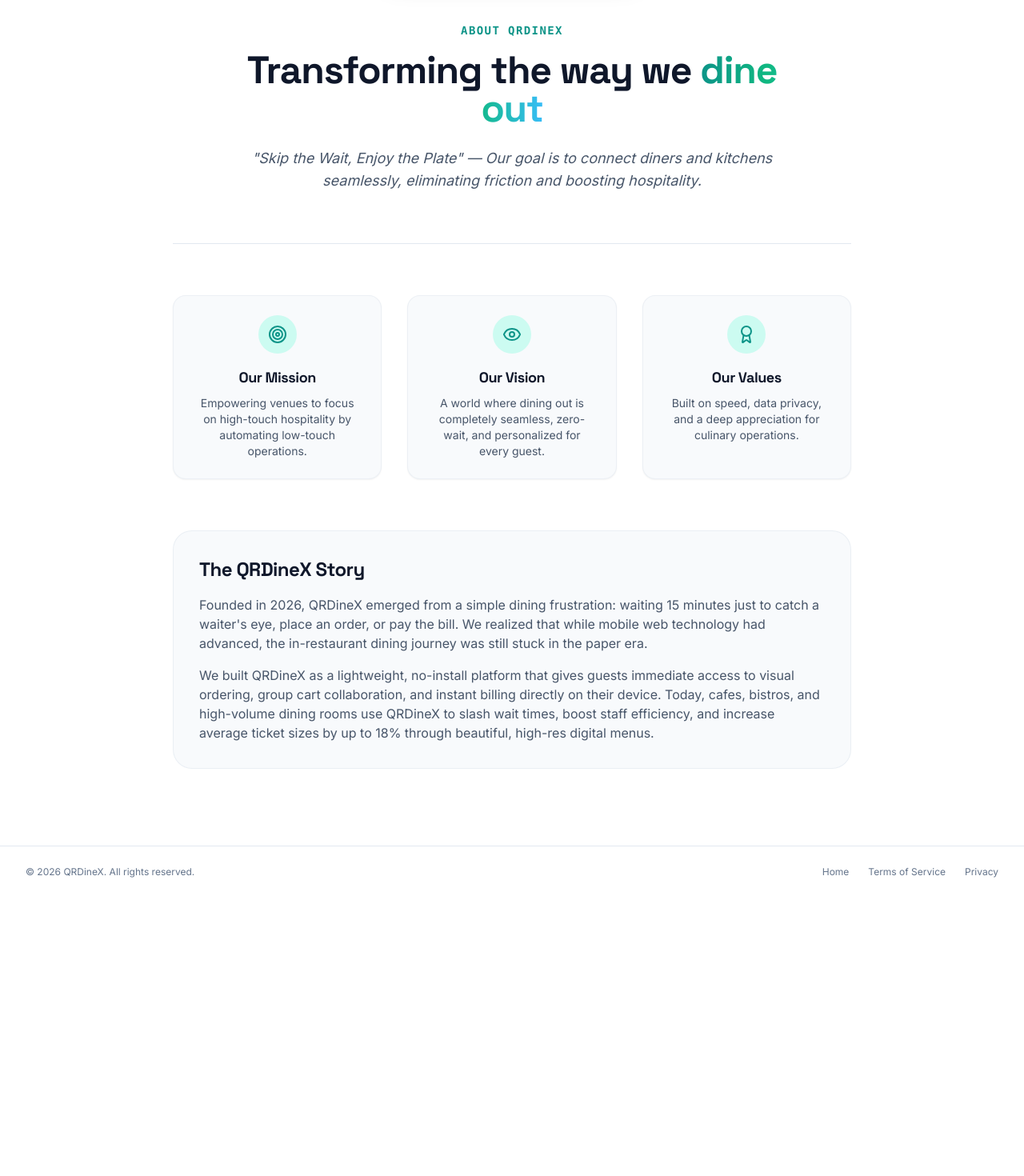
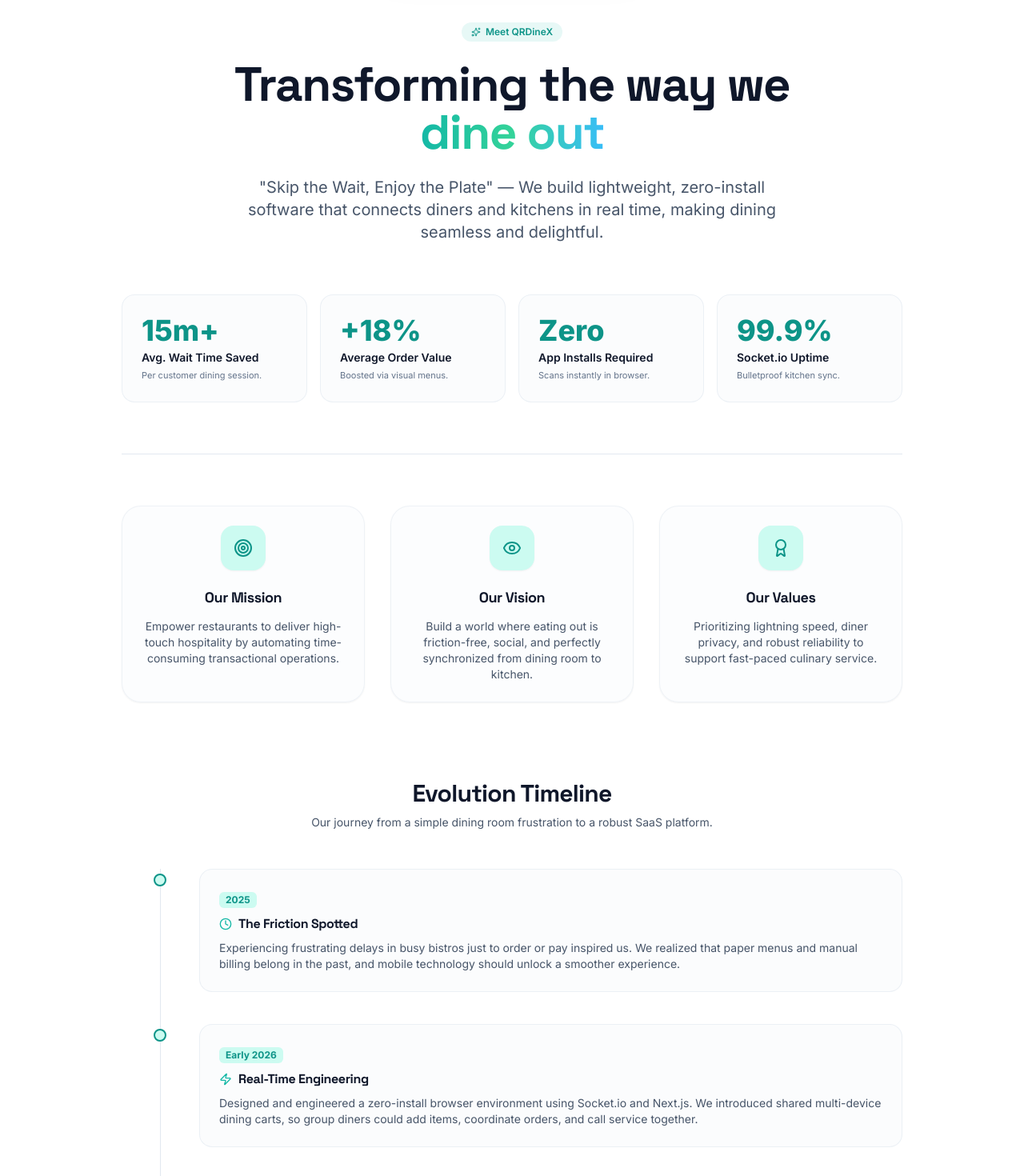
Before and after one commit to ashiffxd/QRDINEX, a Next.js app: page /about in a window 1280 px wide. Shown: the part 100-1570 px from the top of the page at 80% size. Before the commit the page ends 1222 px from the top, so only its background shows below. Built offline with nearby package versions, Linux system fonts and the light colour scheme.

Commit message:
updated about page

```diff
--- a/app/about/page.tsx
+++ b/app/about/page.tsx
@@ -4,11 +4,11 @@
 import { useTheme } from 'next-themes'
 import {
   ArrowLeft, Utensils, Heart, ShieldCheck, Zap, Clock, Users,
-  Sun, Moon, Award, Target, Eye
+  Sun, Moon, Award, Target, Eye, BarChart3, Globe, Sparkles
 } from 'lucide-react'
 import Link from 'next/link'
 
-// --- Theme Toggle (copied from main page) --------------------------------
+// --- Theme Toggle --------------------------------
 function ThemeToggle() {
   const { theme, setTheme } = useTheme()
   const [mounted, setMounted] = useState(false)
@@ -40,26 +40,34 @@
   useEffect(() => setMounted(true), [])
 
   return (
-    <div className="flex min-h-screen flex-col bg-white dark:bg-slate-950 text-slate-900 dark:text-slate-100 transition-colors duration-300">
+    <div className="relative overflow-hidden min-h-screen flex flex-col bg-white dark:bg-slate-950 text-slate-900 dark:text-slate-100 transition-colors duration-300">
       <style>{`
-        @import url('https://fonts.googleapis.com/css2?family=Space+Grotesk:wght@600;700&family=Inter:wght@400;500;600&family=Outfit:wght@400;500;600;700&display=swap');
+        @import url('https://fonts.googleapis.com/css2?family=Space+Grotesk:wght@600;700&family=Inter:wght@400;500;600;700&family=Outfit:wght@400;500;600;700&display=swap');
         body { font-family: 'Inter', sans-serif; }
         .font-display { font-family: 'Space Grotesk', sans-serif; }
         .font-nav { font-family: 'Outfit', sans-serif; letter-spacing: 0.02em; }
         @keyframes fadeUp {
-          from { opacity: 0; transform: translateY(16px); }
+          from { opacity: 0; transform: translateY(24px); }
           to   { opacity: 1; transform: translateY(0); }
         }
         .animate-fade-up { opacity: 0; animation: fadeUp 0.8s cubic-bezier(0.16,1,0.3,1) forwards; }
         .d1 { animation-delay: 0.05s; }
-        .d2 { animation-delay: 0.2s; }
-        .d3 { animation-delay: 0.35s; }
+        .d2 { animation-delay: 0.15s; }
+        .d3 { animation-delay: 0.25s; }
+        .d4 { animation-delay: 0.35s; }
+        .d5 { animation-delay: 0.45s; }
+        .d6 { animation-delay: 0.55s; }
       `}</style>
+
+      {/* Decorative Blur Background Circles */}
+      <div className="absolute top-1/4 left-1/2 -z-10 h-96 w-96 -translate-x-1/2 -translate-y-1/2 rounded-full bg-teal-500/10 blur-[130px] dark:bg-teal-500/5" />
+      <div className="absolute bottom-1/4 left-1/3 -z-10 h-[450px] w-[450px] rounded-full bg-indigo-500/10 blur-[160px] dark:bg-indigo-500/5" />
+      <div className="absolute top-3/4 right-1/4 -z-10 h-80 w-80 rounded-full bg-emerald-500/5 blur-[120px]" />
 
       {/* Floating Header */}
       <header className="fixed top-0 left-0 right-0 z-50 flex justify-center px-4 pt-4 pointer-events-none">
         <nav
-          className="pointer-events-auto flex items-center gap-2 rounded-full px-5 py-2.5 bg-white/20 dark:bg-slate-900/70 backdrop-blur-2xl shadow-[0_8px_32px_rgba(0,0,0,0.18)] border border-white/30 dark:border-white/10 transition-all duration-500"
+          className="pointer-events-auto flex items-center gap-2 rounded-full px-5 py-2.5 bg-white/30 dark:bg-slate-900/60 backdrop-blur-2xl shadow-[0_8px_32px_rgba(0,0,0,0.1)] border border-white/20 dark:border-white/5 hover:border-white/40 dark:hover:border-white/10 transition-all duration-300"
         >
           {/* Back link */}
           <Link href="/" className="flex items-center gap-1.5 pr-3 sm:pr-4 border-r border-white/25 dark:border-white/15 mr-1 font-nav text-xs font-semibold text-slate-600 dark:text-slate-300 hover:text-slate-900 dark:hover:text-white transition-colors">
@@ -68,7 +76,7 @@
           </Link>
 
           <div className="flex items-center mr-2">
-            <img src="/logo.png" alt="QRDineX Logo" className="h-8 w-auto object-contain shadow-sm" />
+            <img src="/logo.png" alt="QRDineX Logo" className="h-8 w-auto object-contain" />
           </div>
 
           {/* Theme Toggle */}
@@ -77,65 +85,137 @@
       </header>
 
       <main className="flex-1 pt-32 pb-24">
-        <div className="mx-auto max-w-4xl px-4 md:px-6">
+        <div className="mx-auto max-w-5xl px-4 md:px-6">
 
           {/* Hero Header */}
-          <div className="text-center max-w-2xl mx-auto">
-            <p className="font-mono text-xs sm:text-sm font-semibold uppercase tracking-widest text-teal-600 dark:text-teal-400 animate-fade-up d1">
-              About QRDineX
-            </p>
-            <h1 className="font-display mt-4 text-4xl sm:text-5xl font-bold tracking-tight text-slate-900 dark:text-white leading-[1.1] animate-fade-up d2">
-              Transforming the way we <span className="bg-gradient-to-r from-teal-600 via-emerald-500 to-sky-400 bg-clip-text text-transparent">dine out</span>
+          <div className="text-center max-w-3xl mx-auto">
+            <div className="inline-flex items-center gap-1.5 rounded-full bg-teal-500/10 dark:bg-teal-500/20 px-3 py-1 text-xs font-semibold text-teal-600 dark:text-teal-400 animate-fade-up d1">
+              <Sparkles className="h-3 w-3" />
+              <span>Meet QRDineX</span>
+            </div>
+            <h1 className="font-display mt-6 text-4xl sm:text-6xl font-extrabold tracking-tight text-slate-900 dark:text-white leading-[1.05] animate-fade-up d2">
+              Transforming the way we <span className="bg-gradient-to-r from-teal-500 via-emerald-400 to-sky-400 bg-clip-text text-transparent">dine out</span>
             </h1>
-            <p className="mt-6 text-base sm:text-lg leading-relaxed text-slate-600 dark:text-slate-400 italic animate-fade-up d3">
-              "Skip the Wait, Enjoy the Plate" — Our goal is to connect diners and kitchens seamlessly, eliminating friction and boosting hospitality.
+            <p className="mt-6 text-base sm:text-xl leading-relaxed text-slate-600 dark:text-slate-400 max-w-2xl mx-auto animate-fade-up d3">
+              "Skip the Wait, Enjoy the Plate" — We build lightweight, zero-install software that connects diners and kitchens in real time, making dining seamless and delightful.
             </p>
           </div>
 
-          <hr className="my-16 border-slate-200 dark:border-slate-800" />
+          {/* Core Impact Statistics */}
+          <div className="mt-16 grid gap-4 grid-cols-2 lg:grid-cols-4 animate-fade-up d4">
+            <div className="group relative overflow-hidden rounded-2xl border border-slate-200/60 dark:border-slate-800/80 bg-slate-50/50 dark:bg-slate-900/40 p-6 transition-all duration-300 hover:-translate-y-1 hover:border-teal-500/20 hover:bg-slate-50 dark:hover:bg-slate-900/80">
+              <p className="text-3xl sm:text-4xl font-extrabold text-teal-600 dark:text-teal-400">15m+</p>
+              <p className="mt-1 text-xs sm:text-sm font-semibold text-slate-900 dark:text-slate-100">Avg. Wait Time Saved</p>
+              <p className="mt-1 text-[11px] text-muted-foreground leading-normal">Per customer dining session.</p>
+            </div>
+            <div className="group relative overflow-hidden rounded-2xl border border-slate-200/60 dark:border-slate-800/80 bg-slate-50/50 dark:bg-slate-900/40 p-6 transition-all duration-300 hover:-translate-y-1 hover:border-teal-500/20 hover:bg-slate-50 dark:hover:bg-slate-900/80">
+              <p className="text-3xl sm:text-4xl font-extrabold text-teal-600 dark:text-teal-400">+18%</p>
+              <p className="mt-1 text-xs sm:text-sm font-semibold text-slate-900 dark:text-slate-100">Average Order Value</p>
+              <p className="mt-1 text-[11px] text-muted-foreground leading-normal">Boosted via visual menus.</p>
+            </div>
+            <div className="group relative overflow-hidden rounded-2xl border border-slate-200/60 dark:border-slate-800/80 bg-slate-50/50 dark:bg-slate-900/40 p-6 transition-all duration-300 hover:-translate-y-1 hover:border-teal-500/20 hover:bg-slate-50 dark:hover:bg-slate-900/80">
+              <p className="text-3xl sm:text-4xl font-extrabold text-teal-600 dark:text-teal-400">Zero</p>
+              <p className="mt-1 text-xs sm:text-sm font-semibold text-slate-900 dark:text-slate-100">App Installs Required</p>
+              <p className="mt-1 text-[11px] text-muted-foreground leading-normal">Scans instantly in browser.</p>
+            </div>
+            <div className="group relative overflow-hidden rounded-2xl border border-slate-200/60 dark:border-slate-800/80 bg-slate-50/50 dark:bg-slate-900/40 p-6 transition-all duration-300 hover:-translate-y-1 hover:border-teal-500/20 hover:bg-slate-50 dark:hover:bg-slate-900/80">
+              <p className="text-3xl sm:text-4xl font-extrabold text-teal-600 dark:text-teal-400">99.9%</p>
+              <p className="mt-1 text-xs sm:text-sm font-semibold text-slate-900 dark:text-slate-100">Socket.io Uptime</p>
+              <p className="mt-1 text-[11px] text-muted-foreground leading-normal">Bulletproof kitchen sync.</p>
+            </div>
+          </div>
+
+          <hr className="my-16 border-slate-200 dark:border-slate-800/50" />
 
           {/* 3 Pillars Section */}
-          <div className="grid gap-8 sm:grid-cols-3">
-            <div className="flex flex-col items-center text-center p-6 bg-slate-50 dark:bg-slate-900 rounded-2xl border border-slate-200/50 dark:border-slate-800/60 shadow-sm">
-              <div className="flex h-12 w-12 items-center justify-center rounded-full bg-teal-100 dark:bg-teal-950/80 text-teal-600 dark:text-teal-400 mb-4">
+          <div className="grid gap-8 sm:grid-cols-3 animate-fade-up d5">
+            <div className="group flex flex-col items-center text-center p-6 bg-slate-50/40 dark:bg-slate-900/20 rounded-3xl border border-slate-200/50 dark:border-slate-800/50 shadow-sm hover:border-teal-500/30 transition-all duration-300 hover:-translate-y-1">
+              <div className="flex h-14 w-14 items-center justify-center rounded-2xl bg-teal-100 dark:bg-teal-950/80 text-teal-600 dark:text-teal-400 mb-5 shadow-sm group-hover:scale-110 transition-transform duration-300">
                 <Target className="h-6 w-6" />
               </div>
               <h3 className="font-display text-lg font-bold text-slate-900 dark:text-white">Our Mission</h3>
-              <p className="mt-2 text-xs sm:text-sm text-slate-600 dark:text-slate-400 leading-relaxed">
-                Empowering venues to focus on high-touch hospitality by automating low-touch operations.
+              <p className="mt-3 text-xs sm:text-sm text-slate-600 dark:text-slate-400 leading-relaxed">
+                Empower restaurants to deliver high-touch hospitality by automating time-consuming transactional operations.
               </p>
             </div>
 
-            <div className="flex flex-col items-center text-center p-6 bg-slate-50 dark:bg-slate-900 rounded-2xl border border-slate-200/50 dark:border-slate-800/60 shadow-sm">
-              <div className="flex h-12 w-12 items-center justify-center rounded-full bg-teal-100 dark:bg-teal-950/80 text-teal-600 dark:text-teal-400 mb-4">
+            <div className="group flex flex-col items-center text-center p-6 bg-slate-50/40 dark:bg-slate-900/20 rounded-3xl border border-slate-200/50 dark:border-slate-800/50 shadow-sm hover:border-teal-500/30 transition-all duration-300 hover:-translate-y-1">
+              <div className="flex h-14 w-14 items-center justify-center rounded-2xl bg-teal-100 dark:bg-teal-950/80 text-teal-600 dark:text-teal-400 mb-5 shadow-sm group-hover:scale-110 transition-transform duration-300">
                 <Eye className="h-6 w-6" />
               </div>
               <h3 className="font-display text-lg font-bold text-slate-900 dark:text-white">Our Vision</h3>
-              <p className="mt-2 text-xs sm:text-sm text-slate-600 dark:text-slate-400 leading-relaxed">
-                A world where dining out is completely seamless, zero-wait, and personalized for every guest.
+              <p className="mt-3 text-xs sm:text-sm text-slate-600 dark:text-slate-400 leading-relaxed">
+                Build a world where eating out is friction-free, social, and perfectly synchronized from dining room to kitchen.
               </p>
             </div>
 
-            <div className="flex flex-col items-center text-center p-6 bg-slate-50 dark:bg-slate-900 rounded-2xl border border-slate-200/50 dark:border-slate-800/60 shadow-sm">
-              <div className="flex h-12 w-12 items-center justify-center rounded-full bg-teal-100 dark:bg-teal-950/80 text-teal-600 dark:text-teal-400 mb-4">
+            <div className="group flex flex-col items-center text-center p-6 bg-slate-50/40 dark:bg-slate-900/20 rounded-3xl border border-slate-200/50 dark:border-slate-800/50 shadow-sm hover:border-teal-500/30 transition-all duration-300 hover:-translate-y-1">
+              <div className="flex h-14 w-14 items-center justify-center rounded-2xl bg-teal-100 dark:bg-teal-950/80 text-teal-600 dark:text-teal-400 mb-5 shadow-sm group-hover:scale-110 transition-transform duration-300">
                 <Award className="h-6 w-6" />
               </div>
               <h3 className="font-display text-lg font-bold text-slate-900 dark:text-white">Our Values</h3>
-              <p className="mt-2 text-xs sm:text-sm text-slate-600 dark:text-slate-400 leading-relaxed">
-                Built on speed, data privacy, and a deep appreciation for culinary operations.
+              <p className="mt-3 text-xs sm:text-sm text-slate-600 dark:text-slate-400 leading-relaxed">
+                Prioritizing lightning speed, diner privacy, and robust reliability to support fast-paced culinary service.
               </p>
             </div>
           </div>
 
-          {/* Story Content Block */}
-          <div className="mt-16 bg-slate-50 dark:bg-slate-900/50 rounded-3xl p-8 border border-slate-200/60 dark:border-slate-800/80">
-            <h2 className="font-display text-2xl font-bold text-slate-900 dark:text-white">The QRDineX Story</h2>
-            <p className="mt-4 text-sm sm:text-base leading-relaxed text-slate-600 dark:text-slate-400">
-              Founded in 2026, QRDineX emerged from a simple dining frustration: waiting 15 minutes just to catch a waiter's eye, place an order, or pay the bill. We realized that while mobile web technology had advanced, the in-restaurant dining journey was still stuck in the paper era.
-            </p>
-            <p className="mt-4 text-sm sm:text-base leading-relaxed text-slate-600 dark:text-slate-400">
-              We built QRDineX as a lightweight, no-install platform that gives guests immediate access to visual ordering, group cart collaboration, and instant billing directly on their device. Today, cafes, bistros, and high-volume dining rooms use QRDineX to slash wait times, boost staff efficiency, and increase average ticket sizes by up to 18% through beautiful, high-res digital menus.
-            </p>
+          {/* Interactive Timeline Section */}
+          <div className="mt-24 animate-fade-up d6">
+            <div className="text-center">
+              <h2 className="font-display text-3xl font-bold text-slate-900 dark:text-white">Evolution Timeline</h2>
+              <p className="mt-2 text-sm text-slate-600 dark:text-slate-400">Our journey from a simple dining room frustration to a robust SaaS platform.</p>
+            </div>
+
+            <div className="mt-12 relative border-l border-slate-200 dark:border-slate-800/80 ml-4 md:ml-12 space-y-10">
+              {/* Timeline Item 1 */}
+              <div className="relative pl-8 md:pl-12 group">
+                {/* Dot */}
+                <div className="absolute -left-[9px] top-1.5 flex h-4 w-4 items-center justify-center rounded-full bg-teal-100 dark:bg-teal-950 border-2 border-teal-600 dark:border-teal-400 group-hover:bg-teal-500 transition-colors duration-300" />
+                <div className="rounded-2xl border border-slate-200/60 dark:border-slate-800/80 bg-slate-50/50 dark:bg-slate-900/40 p-6 transition-all duration-300 group-hover:border-teal-500/20 group-hover:bg-slate-50 dark:group-hover:bg-slate-900/60">
+                  <span className="inline-block rounded-md bg-teal-100 dark:bg-teal-950 px-2 py-0.5 text-xs font-bold text-teal-600 dark:text-teal-400">2025</span>
+                  <h4 className="mt-2 text-base font-bold text-slate-900 dark:text-white flex items-center gap-2">
+                    <Clock className="h-4 w-4 text-teal-500" />
+                    The Friction Spotted
+                  </h4>
+                  <p className="mt-2 text-xs sm:text-sm text-slate-600 dark:text-slate-400 leading-relaxed">
+                    Experiencing frustrating delays in busy bistros just to order or pay inspired us. We realized that paper menus and manual billing belong in the past, and mobile technology should unlock a smoother experience.
+                  </p>
+                </div>
+              </div>
+
+              {/* Timeline Item 2 */}
+              <div className="relative pl-8 md:pl-12 group">
+                {/* Dot */}
+                <div className="absolute -left-[9px] top-1.5 flex h-4 w-4 items-center justify-center rounded-full bg-teal-100 dark:bg-teal-950 border-2 border-teal-600 dark:border-teal-400 group-hover:bg-teal-500 transition-colors duration-300" />
+                <div className="rounded-2xl border border-slate-200/60 dark:border-slate-800/80 bg-slate-50/50 dark:bg-slate-900/40 p-6 transition-all duration-300 group-hover:border-teal-500/20 group-hover:bg-slate-50 dark:group-hover:bg-slate-900/60">
+                  <span className="inline-block rounded-md bg-teal-100 dark:bg-teal-950 px-2 py-0.5 text-xs font-bold text-teal-600 dark:text-teal-400">Early 2026</span>
+                  <h4 className="mt-2 text-base font-bold text-slate-900 dark:text-white flex items-center gap-2">
+                    <Zap className="h-4 w-4 text-teal-500" />
+                    Real-Time Engineering
+                  </h4>
+                  <p className="mt-2 text-xs sm:text-sm text-slate-600 dark:text-slate-400 leading-relaxed">
+                    Designed and engineered a zero-install browser environment using Socket.io and Next.js. We introduced shared multi-device dining carts, so group diners could add items, coordinate orders, and call service together.
+                  </p>
+                </div>
+              </div>
+
+              {/* Timeline Item 3 */}
+              <div className="relative pl-8 md:pl-12 group">
+                {/* Dot */}
+                <div className="absolute -left-[9px] top-1.5 flex h-4 w-4 items-center justify-center rounded-full bg-teal-100 dark:bg-teal-950 border-2 border-teal-600 dark:border-teal-400 group-hover:bg-teal-500 transition-colors duration-300" />
+                <div className="rounded-2xl border border-slate-200/60 dark:border-slate-800/80 bg-slate-50/50 dark:bg-slate-900/40 p-6 transition-all duration-300 group-hover:border-teal-500/20 group-hover:bg-slate-50 dark:group-hover:bg-slate-900/60">
+                  <span className="inline-block rounded-md bg-teal-100 dark:bg-teal-950 px-2 py-0.5 text-xs font-bold text-teal-600 dark:text-teal-400">Mid 2026</span>
+                  <h4 className="mt-2 text-base font-bold text-slate-900 dark:text-white flex items-center gap-2">
+                    <Globe className="h-4 w-4 text-teal-500" />
+                    Going Live & Launch
+                  </h4>
+                  <p className="mt-2 text-xs sm:text-sm text-slate-600 dark:text-slate-400 leading-relaxed">
+                    Rolled out QRDineX to busy cafes, high-volume dining rooms, and lounges. We integrated automated table statuses, a visual Kitchen Display System (KDS), and secure billing options, helping hosts run smarter dining floors.
+                  </p>
+                </div>
+              </div>
+            </div>
           </div>
 
         </div>
```
